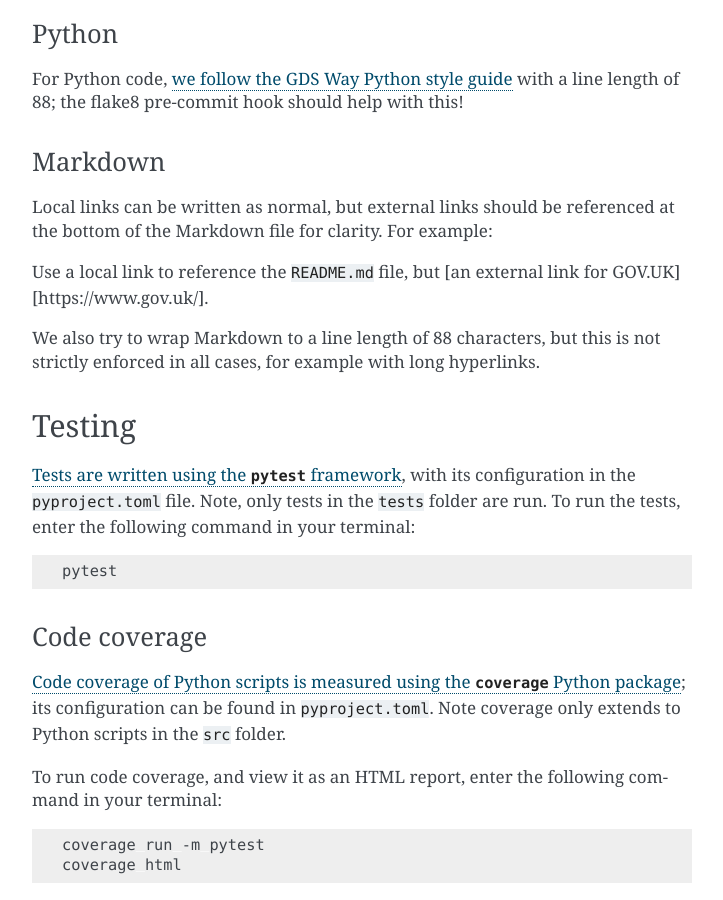
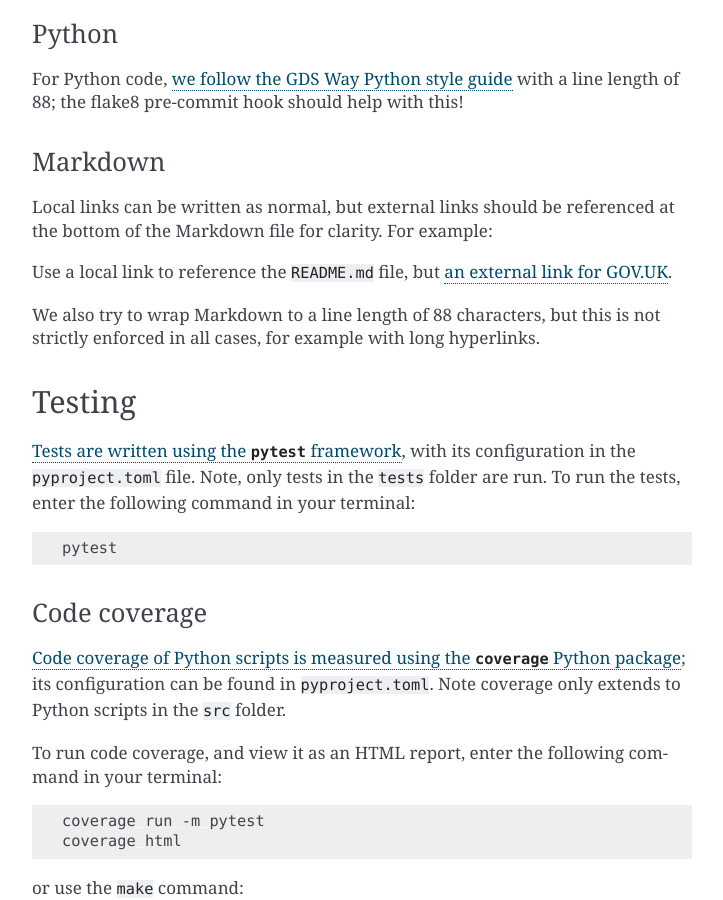
Before and after one commit to best-practice-and-impact/govcookiecutter, a Sphinx documentation site: the page built from {{ cookiecutter.repo_name }}/docs/contributor_guide/CONTRIBUTING.md, in a window 1280 px wide and 900 px high, scrolled down 1143 px. Shown: the whole window, without its empty margins (388-1111 px from the left). Built offline with Sphinx 7.4.7, drawn with Linux system fonts in a browser that asks for light colours; pages that are not in the unit, such as notebooks, are missing from menus.

Commit message:
Update docs

```diff
--- a/{{ cookiecutter.repo_name }}/docs/contributor_guide/CONTRIBUTING.md
+++ b/{{ cookiecutter.repo_name }}/docs/contributor_guide/CONTRIBUTING.md
@@ -60,7 +60,7 @@
 bottom of the Markdown file for clarity. For example:
 
 Use a [local link to reference the `README.md`](../../README.md) file, but [an external
-link for GOV.UK][https://www.gov.uk/].
+link for GOV.UK](https://www.gov.uk/).
 
 We also try to wrap Markdown to a line length of 88 characters, but this is not
 strictly enforced in all cases, for example with long hyperlinks.
```
Also changed, not shown: {{ cookiecutter.repo_name }}/docs/contributor_guide/CODE_OF_CONDUCT.md (+1 -1 lines).
